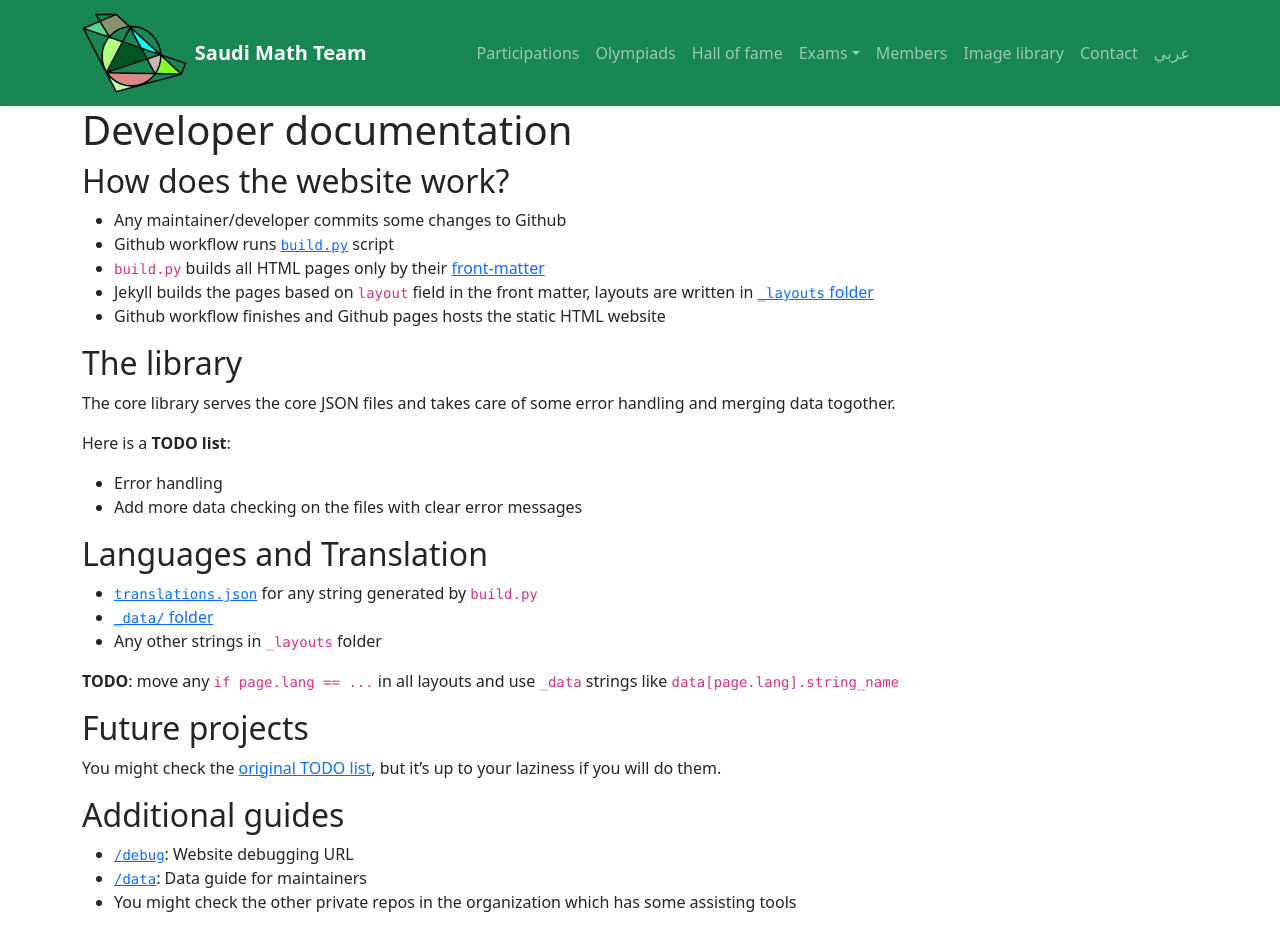
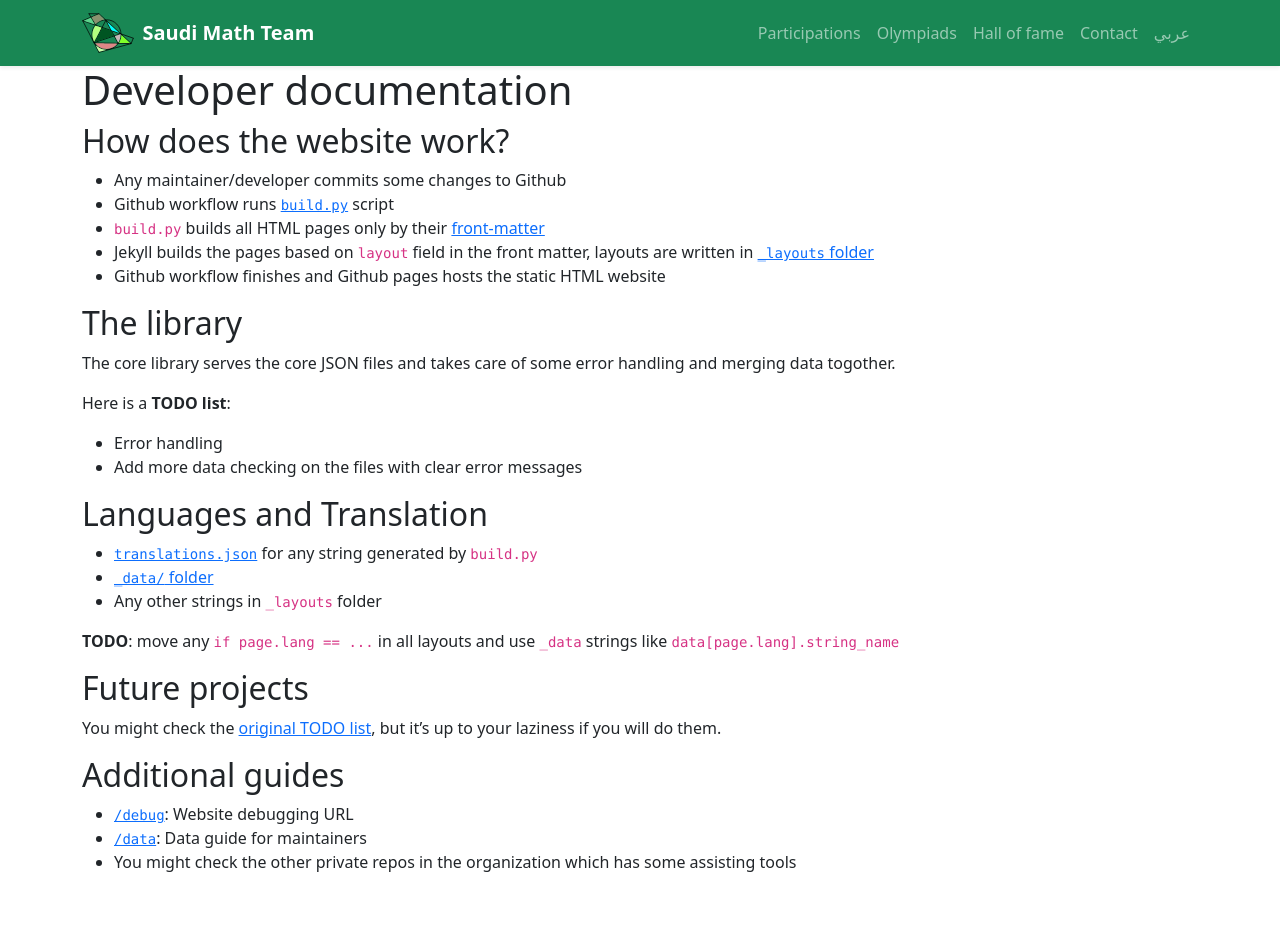
Before and after one commit to informatics-sa/math-website, a Jekyll site: the page built from root/data/dev.md, in a window 1280 px wide and 930 px high. Built offline with Jekyll 4.4.1, drawn with Linux system fonts in a browser that asks for light colours.

```diff
--- a/root/_layouts/defaultnocontainer.html
+++ b/root/_layouts/defaultnocontainer.html
@@ -4,7 +4,7 @@ layout: base
 <nav class="navbar navbar-expand-md navbar-dark bg-success shadow-sm sticky-top">
     <div class="container">
         <a class="navbar-brand d-flex align-items-center" href="/{% if page.lang == 'en' %}en{% endif %}">
-            <img src="/img/LOGO-4.svg" alt="{{ site.data[page.lang].logo }} {{ site.data[page.lang].site_name }}" height="80" class="me-2">
+            <img src="/img/LOGO-4.svg" alt="{{ site.data[page.lang].logo }} {{ site.data[page.lang].site_name }}" height="40" class="me-2">
             <b>
                 {{ site.data[page.lang].site_name }}
             </b>
@@ -28,32 +28,32 @@ layout: base
                 <li class="nav-item"><a class="nav-link {% if page.id == 'olympiads' %} active {% endif %}" href="/olympiads">الأولمبيادات</a></li>
                 <!-- <li class="nav-item"><a class="nav-link {% if page.id == 'calendar' %} active {% endif %}" href="/calendar">التقويم</a></li> -->
                 <li class="nav-item"><a class="nav-link {% if page.id == 'halloffame' %} active {% endif %}" href="/hall-of-fame">لائحة الشرف</a></li>
-                <li class="nav-item dropdown d-none debug-only">
+                <!-- <li class="nav-item dropdown d-none debug-only">
                     <a class="nav-link dropdown-toggle" href="#" role="button" data-bs-toggle="dropdown" aria-expanded="false">الاختبارات</a>
                     <ul class="dropdown-menu">
                         {% for i in (min_tst_year..max_tst_year) %}
                         <li><a class="dropdown-item" href="/tst/{{ i }}">{{ i }}</a></li>
                         {% endfor %}
                     </ul>
-                </li>
-                <li class="nav-item"><a class="nav-link {% if page.id == 'members' %} active {% endif %}" href="/members/">الأعضاء</a></li>
-                <li class="nav-item"><a class="nav-link {% if page.id == 'images' %} active {% endif %}" href="/images">معرض الصور</a></li>
+                </li> -->
+                <!-- <li class="nav-item"><a class="nav-link {% if page.id == 'members' %} active {% endif %}" href="/members/">الأعضاء</a></li> -->
+                <!-- <li class="nav-item"><a class="nav-link {% if page.id == 'images' %} active {% endif %}" href="/images">معرض الصور</a></li> -->
                 <li class="nav-item"><a class="nav-link {% if page.id == 'contact' %} active {% endif %}" href="/contact">تواصل</a></li>
                 {% else %}
                 <li class="nav-item"><a class="nav-link {% if page.id == 'participations' %} active {% endif %}" href="/en/participations">Participations</a></li>
                 <li class="nav-item"><a class="nav-link {% if page.id == 'olympiads' %} active {% endif %}" href="/en/olympiads">Olympiads</a></li>
                 <!-- <li class="nav-item"><a class="nav-link {% if page.id == 'calendar' %} active {% endif %}" href="/en/calendar">Calendar</a></li> -->
                 <li class="nav-item"><a class="nav-link {% if page.id == 'halloffame' %} active {% endif %}" href="/en/hall-of-fame">Hall of fame</a></li>
-                <li class="nav-item dropdown debug-only">
+                <!-- <li class="nav-item dropdown debug-only">
                     <a class="nav-link dropdown-toggle" href="#" role="button" data-bs-toggle="dropdown" aria-expanded="false">Exams</a>
                     <ul class="dropdown-menu">
                         {% for i in (min_tst_year..max_tst_year) %}
                         <li><a class="dropdown-item" href="/en/tst/{{ i }}">{{ i }}</a></li>
                         {% endfor %}
                     </ul>
-                </li>
-                <li class="nav-item"><a class="nav-link {% if page.id == 'members' %} active {% endif %}" href="/en/members/">Members</a></li>
-                <li class="nav-item"><a class="nav-link {% if page.id == 'images' %} active {% endif %}" href="/en/images">Image library</a></li>
+                </li> -->
+                <!-- <li class="nav-item"><a class="nav-link {% if page.id == 'members' %} active {% endif %}" href="/en/members/">Members</a></li> -->
+                <!-- <li class="nav-item"><a class="nav-link {% if page.id == 'images' %} active {% endif %}" href="/en/images">Image library</a></li> -->
                 <li class="nav-item"><a class="nav-link {% if page.id == 'contact' %} active {% endif %}" href="/en/contact">Contact</a></li>
                 {% endif %}
 
--- a/root/data/contact.json
+++ b/root/data/contact.json
@@ -1,5 +1,5 @@
 {
-    "developers": [],
-    "maintainers": [],
+    "developers": ["509"],
+    "maintainers": ["74"],
     "admins": []
 }
```
Also changed, not shown: root/_layouts/contact.html (+4 -4 lines), root/data/people.json (+1 -1 lines).
